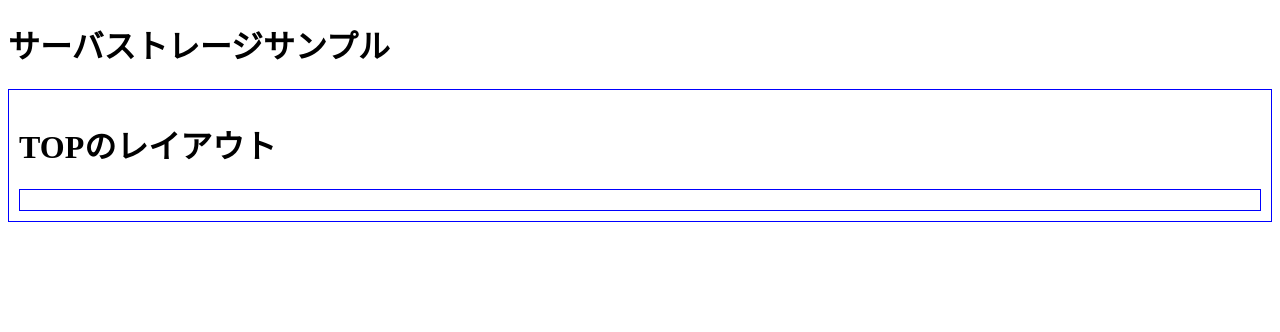
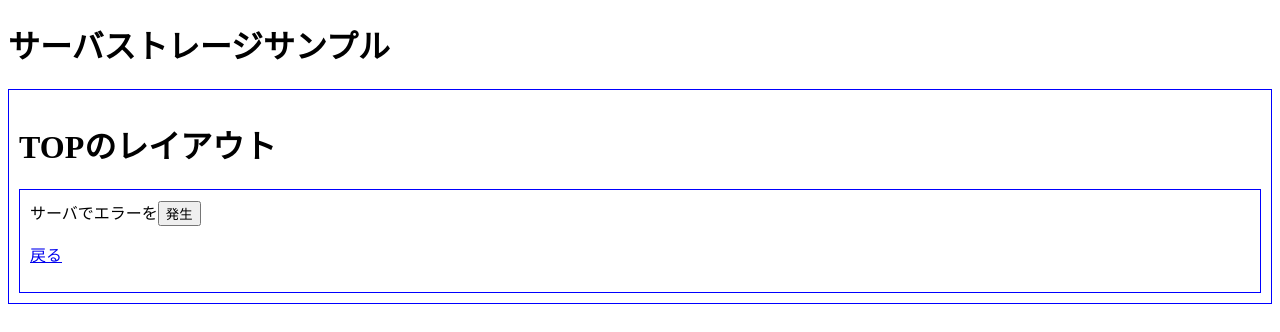
Before and after one commit to Asaki256/hello-nuxt, a Nuxt app: page /errorHandlerServer in a window 1280 px wide. Shown: the top 332 px of the page. Built offline with nearby package versions, Linux system fonts and the light colour scheme.

Commit message:
P.206 サーバAPIエンドポイントのエラー処理

```diff
--- /dev/null
+++ b/components/ErrorGeneratorServer.vue
@@ -0,0 +1,18 @@
+<script setup lang="ts">
+const onThrowErrorClick = async (): Promise<void> => {
+  const asyncData = await useFetch("/api/generateError");
+  const errorValue = asyncData.error.value;
+  if (errorValue != null) {
+    throw createError({
+      message: `サーバでエラーが発生しました！: ${errorValue.message}`,
+      statusCode: errorValue.statusCode,
+      statusMessage: errorValue.statusMessage,
+      fatal: true,
+    });
+  }
+};
+</script>
+
+<template>
+  <section>サーバでエラーを<button @click="onThrowErrorClick">発生</button></section>
+</template>
--- /dev/null
+++ b/pages/errorHandlerServer.vue
@@ -0,0 +1,6 @@
+<template>
+  <ErrorGeneratorServer />
+  <p>
+    <NuxtLink :to="{ name: 'index' }"> 戻る </NuxtLink>
+  </p>
+</template>
--- a/pages/index.vue
+++ b/pages/index.vue
@@ -22,6 +22,9 @@ const cityList = useState<Map<number, City>>("cityList");
     <li>
       <NuxtLink :to="{ name: 'errorHandlerFatal' }"> 致命的なエラー発生実験 </NuxtLink>
     </li>
+    <li>
+      <NuxtLink :to="{ name: 'errorHandlerServer' }"> サーバエラー発生実験 </NuxtLink>
+    </li>
   </ul>
   <section>
     <h2>都市リスト</h2>
```
Also changed, not shown: 1 other file (tests, documents, lock files or other folders).
